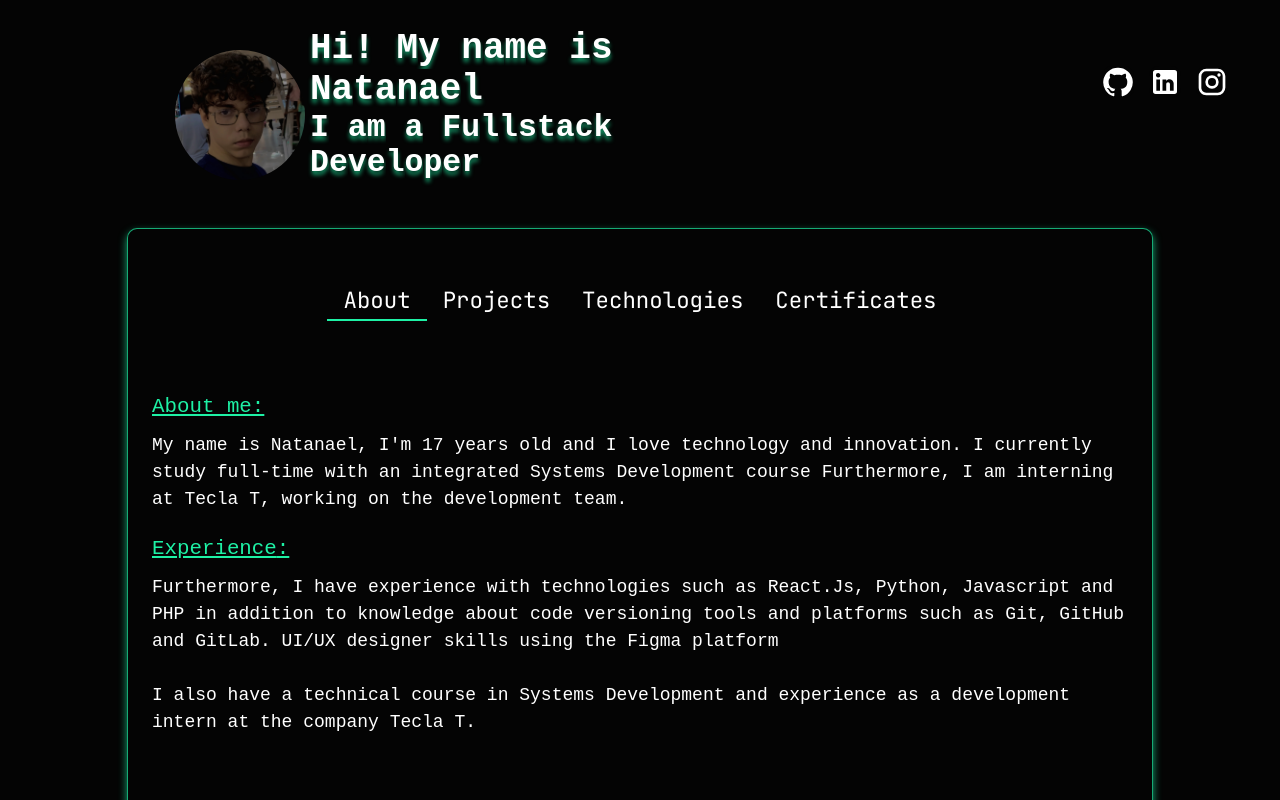
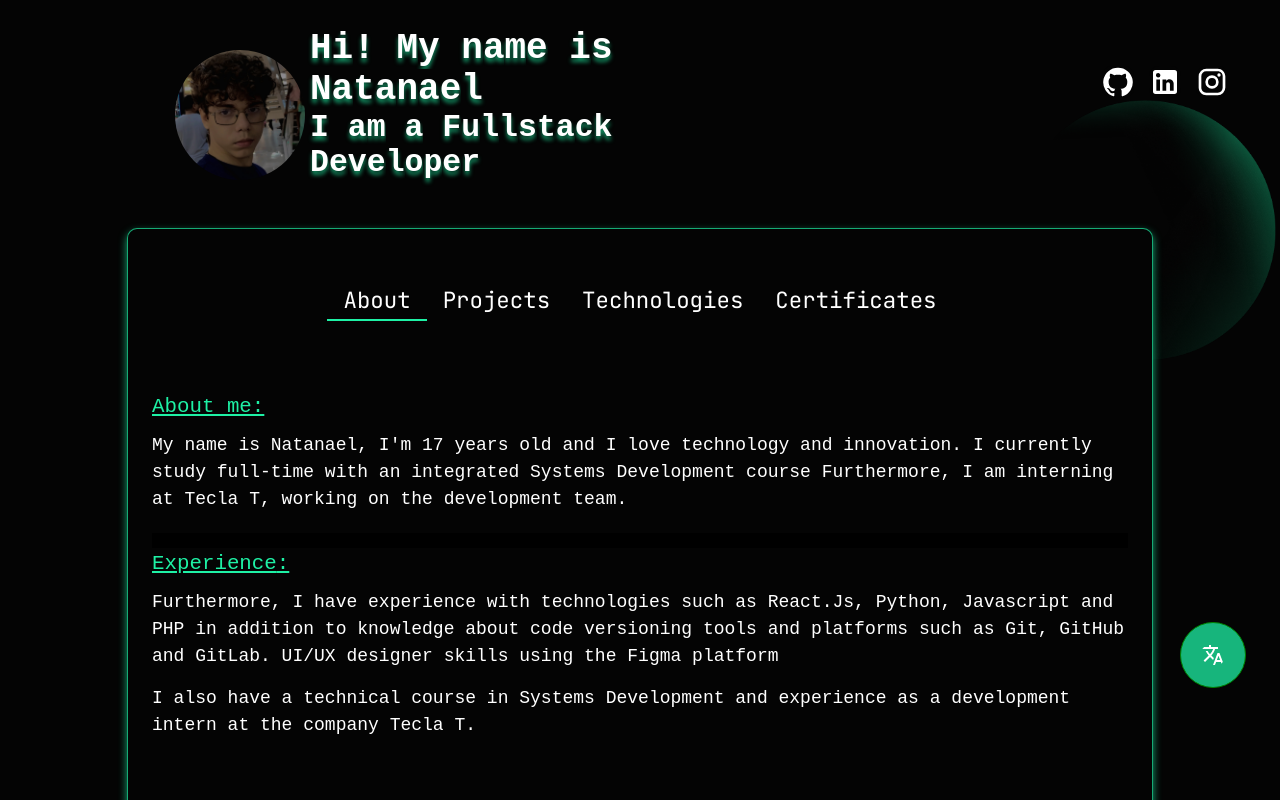
Before and after one commit to NatanaelBraga-dev/portifolio, a React (Create React App) app: page / in a window 1280 px wide. Shown: the top 800 px of the page. Built offline with nearby package versions, Linux system fonts and the light colour scheme; a web font is replaced by a local one.

Commit message:
finish the development of animated circle

```diff
--- a/src/App.js
+++ b/src/App.js
@@ -7,6 +7,7 @@ import TranslateIcon from '@mui/icons-material/Translate';
 import foto_perfil from './images/foto_perfil.jpeg';
 import LabTabs, { Theme } from './components/interactive_window/janela_interativa';
 import { ThemeProvider } from '@mui/material/styles';
+import Circle from './images/Ellipse.png'
 import {
   DivApp,
   GlobalStyle,
@@ -24,8 +25,70 @@ import {
   ContainerTranslation,
 } from './style.js';
 
+function CircleDivTest({ rotation }) {
+  const [screenHeight, setScreenHeight] = useState(window.innerHeight);
+
+  // Atualiza o estado quando o tamanho da janela muda
+  useEffect(() => {
+    const handleResize = () => {
+      setScreenHeight(window.innerHeight);
+    };
+
+    window.addEventListener("resize", handleResize);
+    return () => window.removeEventListener("resize", handleResize);
+  }, []);
+
+  // Define os estilos base
+  const baseStyle = {
+    position: "absolute",
+    width: "fit-content",
+    zIndex: 0,
+    transform: `translate(-50%, -50%) rotate(${rotation}deg)`,
+    backgroundColor: "transparent",
+    transition: "transform 1s ease-in-out",
+  };
+
+  // Ajusta dinamicamente posição e tamanho com base no estado
+  const isNotebookLayout = screenHeight <= 768;
+
+  const dynamicStyle = isNotebookLayout
+    ? { left: "88%", top: "40%" } // Layout para notebooks
+    : { left: "89.5%", top: "29%" }; // Layout para monitores
+
+  const imageStyle = {
+    height: isNotebookLayout ? "220px" : "260px",
+    width: isNotebookLayout ? "220px" : "260px",
+  };
+
+  const divStyle = { ...baseStyle, ...dynamicStyle };
+
+  return (
+    <div style={divStyle}>
+      <img src={Circle} alt="Circle" style={imageStyle} />
+    </div>
+  );
+}
+
 function App() {
+  const [rotation, setRotation] = React.useState(0);
+  const [currentTab, setCurrentTab] = React.useState('1'); // Inicialize com o valor inicial da aba
 
+  const handleTabChange = (newValue) => {
+    const nextTab = parseInt(newValue, 10); // Certifique-se de que estamos lidando com números
+    const currentTabNum = parseInt(currentTab, 10);
+
+    // Determine a direção da rotação
+    if (nextTab > currentTabNum) {
+      // Sentido horário
+      setRotation((prevRotation) => prevRotation + 360);
+    } else if (nextTab < currentTabNum) {
+      // Sentido anti-horário
+      setRotation((prevRotation) => prevRotation - 360);
+    }
+
+    // Atualize o tab atual
+    setCurrentTab(newValue);
+  };
   // Animação de digitação
   const textRef1 = useRef(null);
   const textRef2 = useRef(null);
@@ -96,9 +159,12 @@ function App() {
         </ContainerIcons>
       </PresentationArea>
 
+      <CircleDivTest rotation={rotation}>
+      </CircleDivTest>
+
       <ThemeProvider theme={Theme}>
         <CenteredContainer>
-          <LabTabs />
+          <LabTabs onTabChange={handleTabChange}/>
         </CenteredContainer>
       </ThemeProvider>
 
--- a/src/components/interactive_window/aboutMeTab.js
+++ b/src/components/interactive_window/aboutMeTab.js
@@ -5,40 +5,41 @@ import {
     SobreMimTabPanel,
     AboutMeContent,
     ExperienceContent,
-} from './tabPanelStyle.js'
+} from './tabPanelStyle.js';
 
-function AboutMe(){
-
+function AboutMe() {
     const { t } = useTranslation(); // Use o useTranslation para acessar as traduções
 
-    return(
-
-        <SobreMimTabPanel style={{flexDirection:'column'}}>
-            <div style={{display:'flex', color: '#1EF1A5', textDecoration:'underline'}}>
+    return (
+        <SobreMimTabPanel style={{ flexDirection: 'column' }}>
+            <div style={{ display: 'flex', color: '#1EF1A5', textDecoration: 'underline' }}>
                 {t('About me:')}
             </div>
             <AboutMeContent>
+                <div>
                     {t(
                         "My name is Natanael, I'm 17 years old and I love technology and innovation. I currently study full-time with an integrated Systems Development course Furthermore, I am interning at Tecla T, working on the development team."
                     )}
+                </div>
             </AboutMeContent>
 
-             <div style={{display:'flex', color: '#1EF1A5', textDecoration:'underline'}}>
+            <div style={{ display: 'flex', color: '#1EF1A5', textDecoration: 'underline', marginTop: '15px' }}>
                 {t('Experience')}:
             </div>
-
             <ExperienceContent>
+                <div>
                     {t(
                         "Furthermore, I have experience with technologies such as React.Js, Python, Javascript and PHP in addition to knowledge about code versioning tools and platforms such as Git, GitHub and GitLab. UI/UX designer skills using the Figma platform"
                     )}
-                <br></br>
-                <br></br>
+                </div>
+                <div style={{ marginTop: '15px' }}>
                     {t(
                         "I also have a technical course in Systems Development and experience as a development intern at the company Tecla T."
                     )}
+                </div>
             </ExperienceContent>
         </SobreMimTabPanel>
-    )
+    );
 }
 
 export default AboutMe;
--- a/src/components/interactive_window/certificatesTab.js
+++ b/src/components/interactive_window/certificatesTab.js
@@ -3,6 +3,7 @@ import certificadoIFCE from '../../images/certificado_IFCE.jpg'
 import certificadoAWS from '../../images/certificado_AWS.jpg'
 import CertificadoHashtag from '../../images/certificado_Hashtag.jpg'
 import certificadoCearaCientifico from '../../images/certificado_Ceara_Cientifico.jpg'
+import CloseIcon from '@mui/icons-material/Close';
 import {
     MainDiv,
     DivImage,
@@ -42,7 +43,7 @@ function CertificatesTab() {
                             />
                         </DivImage>
                         <DivDescription style={{ width: '370px', height: '70px', borderRadius: '10px' }} className="description">
-                            <ParagraphDescription1>Certificado da Hashtag</ParagraphDescription1>
+                            <ParagraphDescription1>Hashtag Certificate</ParagraphDescription1>
                         </DivDescription>
                     </AnimatedDiv>
 
@@ -56,7 +57,7 @@ function CertificatesTab() {
                             />
                         </DivImage>
                         <DivDescription style={{ width: '370px', height: '70px', borderRadius: '10px' }} className="description">
-                            <ParagraphDescription1>Certificado da AWS</ParagraphDescription1>
+                            <ParagraphDescription1>AWS Certificate</ParagraphDescription1>
                         </DivDescription>
                     </AnimatedDiv>
                 </ColumnDiv>
@@ -72,7 +73,7 @@ function CertificatesTab() {
                             />
                         </DivImage>
                         <DivDescription style={{ width: '370px', height: '70px', borderRadius: '10px' }} className="description">
-                            <ParagraphDescription1>Certificado do curso de chatbots</ParagraphDescription1>
+                            <ParagraphDescription1>Chatbot Course Certificate</ParagraphDescription1>
                         </DivDescription>
                     </AnimatedDiv>
 
@@ -86,7 +87,7 @@ function CertificatesTab() {
                             />
                         </DivImage>
                         <DivDescription style={{ width: '370px', height: '70px', borderRadius: '10px' }} className="description">
-                            <ParagraphDescription1>Certificado da feira de Ciências</ParagraphDescription1>
+                            <ParagraphDescription1>Science fair certificate</ParagraphDescription1>
                         </DivDescription>
                     </AnimatedDiv>
                 </ColumnDiv>
@@ -98,7 +99,7 @@ function CertificatesTab() {
                     style={isClosing ? { animation: 'fadeOut 0.3s ease-in-out forwards' } : {}}
                 >
                     <img src={maximizedImage} alt="Imagem Maximizada" />
-                    <CloseButton onClick={closeMaximizedImage}>X</CloseButton>
+                    <CloseButton onClick={closeMaximizedImage}><CloseIcon></CloseIcon></CloseButton>
                 </MaximizedImageContainer>
             )}
         </>
--- a/src/components/interactive_window/janela_interativa.js
+++ b/src/components/interactive_window/janela_interativa.js
@@ -1,4 +1,3 @@
-  // janela_interativa.js
   import React from 'react';
   import { useTranslation } from 'react-i18next'; // Importe o useTranslation
   import Box from '@mui/material/Box';
@@ -50,13 +49,16 @@
   });
 
 
-  export default function LabTabs() {
-    const { t } = useTranslation(); // Use o useTranslation para acessar as traduções
+  export default function LabTabs({ onTabChange }) {
+    const { t } = useTranslation(); // Traduções
     const [value, setValue] = React.useState('1');
 
     const handleChange = (event, newValue) => {
       setValue(newValue);
-    };
+      if (onTabChange) {
+        onTabChange(newValue); // Chama a função do App.js quando a aba muda
+      }
+    }
 
     return (
       <Box sx={{
@@ -67,7 +69,8 @@
         border: '1px solid #1EF1A5B3',
         borderRadius: '10px',
         paddingTop: '10px',
-        boxShadow: '0px 4px 8px rgba(30, 241, 165, 0.7)'
+        boxShadow: '0px 4px 8px rgba(30, 241, 165, 0.7)',
+        zIndex: '2',
       }}>
         <TabContext value={value} >
           <Box sx={{
--- a/src/components/interactive_window/projectTab.js
+++ b/src/components/interactive_window/projectTab.js
@@ -34,7 +34,7 @@ function ProjectTab() {
 
                     <DivDescription style={{width:'370px', height: '70px', borderRadius:'10px'}} className="description">
                         <ParagraphDescription1>
-                            Projeto de uma calculadora simples
+                        simple calculator software
                         </ParagraphDescription1>
                         <TechnologiesIconsDiv>
                             <img src={Iconhtml} style={{height:'24px'}}></img>
@@ -51,7 +51,7 @@ function ProjectTab() {
 
                     <DivDescription style={{width:'370px', height: '70px', borderRadius:'10px'}} className="description">
                         <ParagraphDescription1>
-                            Interface de Login
+                            login interface
                         </ParagraphDescription1>
                         <TechnologiesIconsDiv>
                             <img src={Iconreact} style={{height:'24px'}}></img>
@@ -68,7 +68,7 @@ function ProjectTab() {
                 </DivImage>
                 <DivDescription style={{width:'370px', height: '70px', borderRadius:'10px'}} className="description">
                     <ParagraphDescription1>
-                        Cadastro e Login funcional
+                        registration and functional login
                     </ParagraphDescription1>
                     <TechnologiesIconsDiv>
                         <img src={Iconhtml} style={{height:'24px'}}></img>
@@ -85,7 +85,7 @@ function ProjectTab() {
                     </DivImage>
                     <DivDescription style={{width:'370px', height: '70px', borderRadius:'10px'}} className="description">
                         <ParagraphDescription1>
-                            Em construção...
+                            developing...
                         </ParagraphDescription1>
                         <TechnologiesIconsDiv>
                             <img src={Iconreact} style={{height:'24px'}}></img>
--- a/src/components/interactive_window/tabPanelStyle.js
+++ b/src/components/interactive_window/tabPanelStyle.js
@@ -39,4 +39,5 @@ export const ExperienceContent = styled.div `
     padding-top: 10px;
     white-space: pre-wrap;
     flex-direction: row;
+    flex-direction: column;
     `
--- a/src/style.js
+++ b/src/style.js
@@ -152,11 +152,12 @@ export const CenteredContainer = styled.div`
 `;
 
 export const ContainerTranslation = styled.div`
-  margin: 20px;
   display: flex;
-  justify-content: end;
-  width: fit-content;
+  justify-content: flex-end;
+  width: 100%;
   position: fixed;
-  left: 1750px;
-  top: 700px
+  bottom: 13%; /* Responsivo - distância do botão em relação ao fundo */
+  right: 2%;  /* Responsivo - distância em relação à lateral direita */
+  z-index: 10; /* Garante que fique visível */
+  background-color: transparent;
 `;
```
Also changed, not shown: src/images/Ellipse.png (added). Lines whose indentation alone changed are shown as unchanged.
